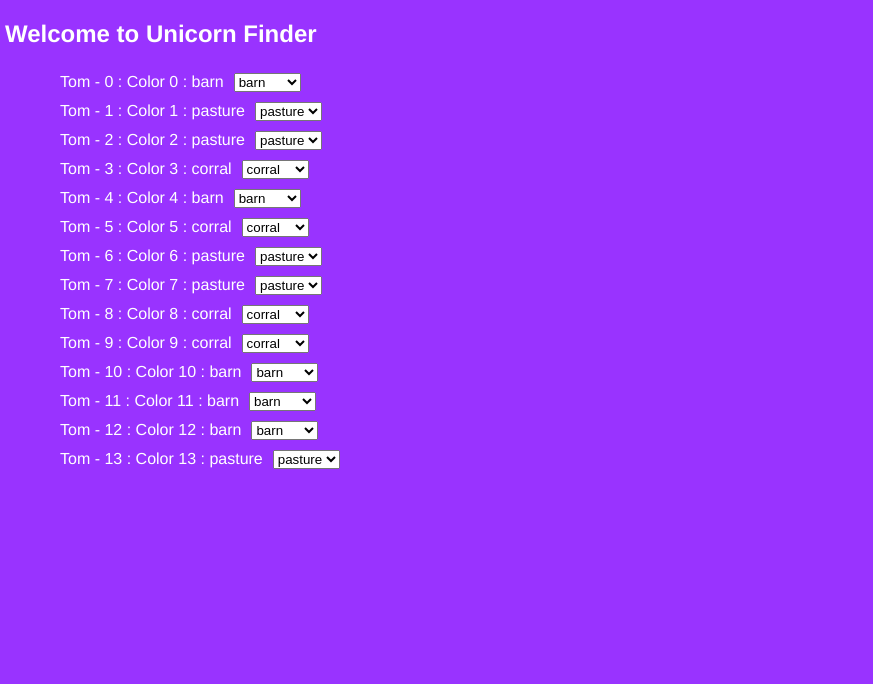
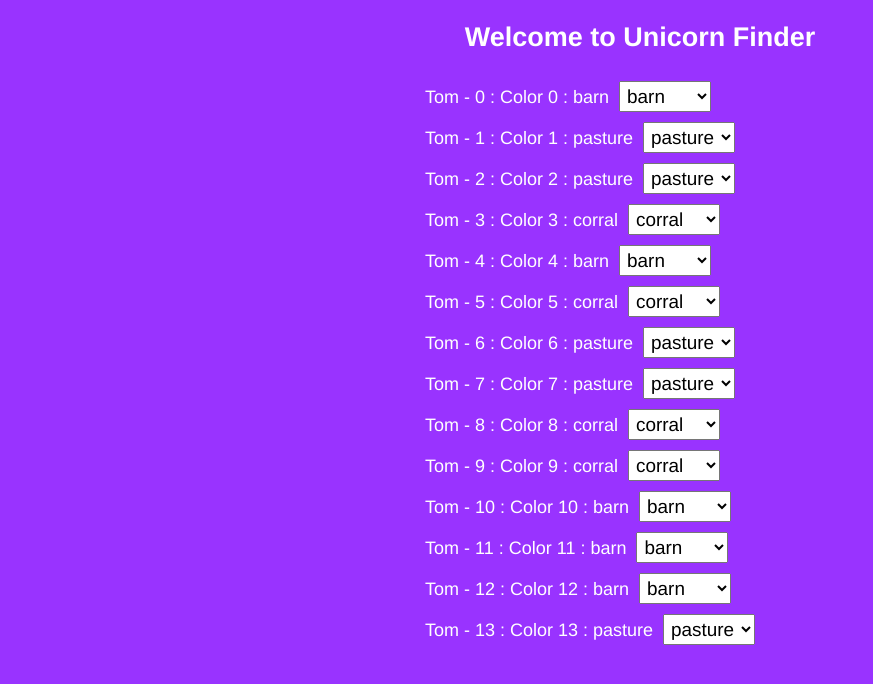
Before and after one commit to startupsandcode/unicorns, a website: page src/index.html in a window 1280 px wide. Shown: the whole page, without its empty margins (0-873 px from the left). Drawn offline with nearby package versions, Linux system fonts and the light colour scheme; files that its build step writes are made by us from their sources.

Commit message:
Updated style

```diff
--- a/src/less/main.less
+++ b/src/less/main.less
@@ -1,14 +1,28 @@
 @backgroundColor: #9933ff;
 @fontColor: #ffffff;
+@fontFamily: 'Franklin Gothic Medium', 'Arial Narrow', Arial, sans-serif;
 
 body{
     background: @backgroundColor;
     color: @fontColor;
     margin: 5px;
     padding: 0;
-    font-family: 'Franklin Gothic Medium', 'Arial Narrow', Arial, sans-serif;
+    font-family:@fontFamily;
+    font-size: 18px;
+
+    h2{
+        text-align: center;
+    }
+
+    select {
+        padding: 3px;
+        font-family:@fontFamily;
+        font-size: 1.05em;
+    }
 
     ul{
+        width: 500px;
+        margin: auto;
         list-style: none;
         li{
             padding: 5px;
```
